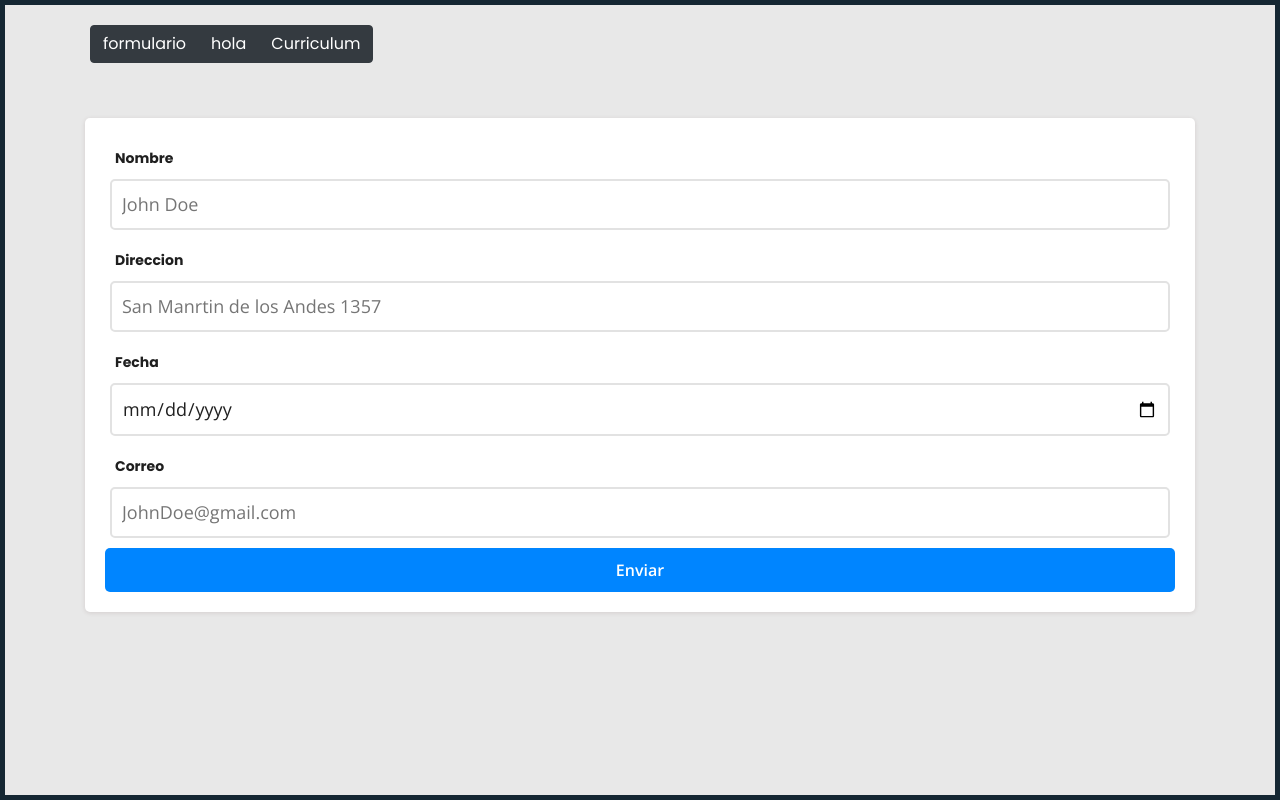
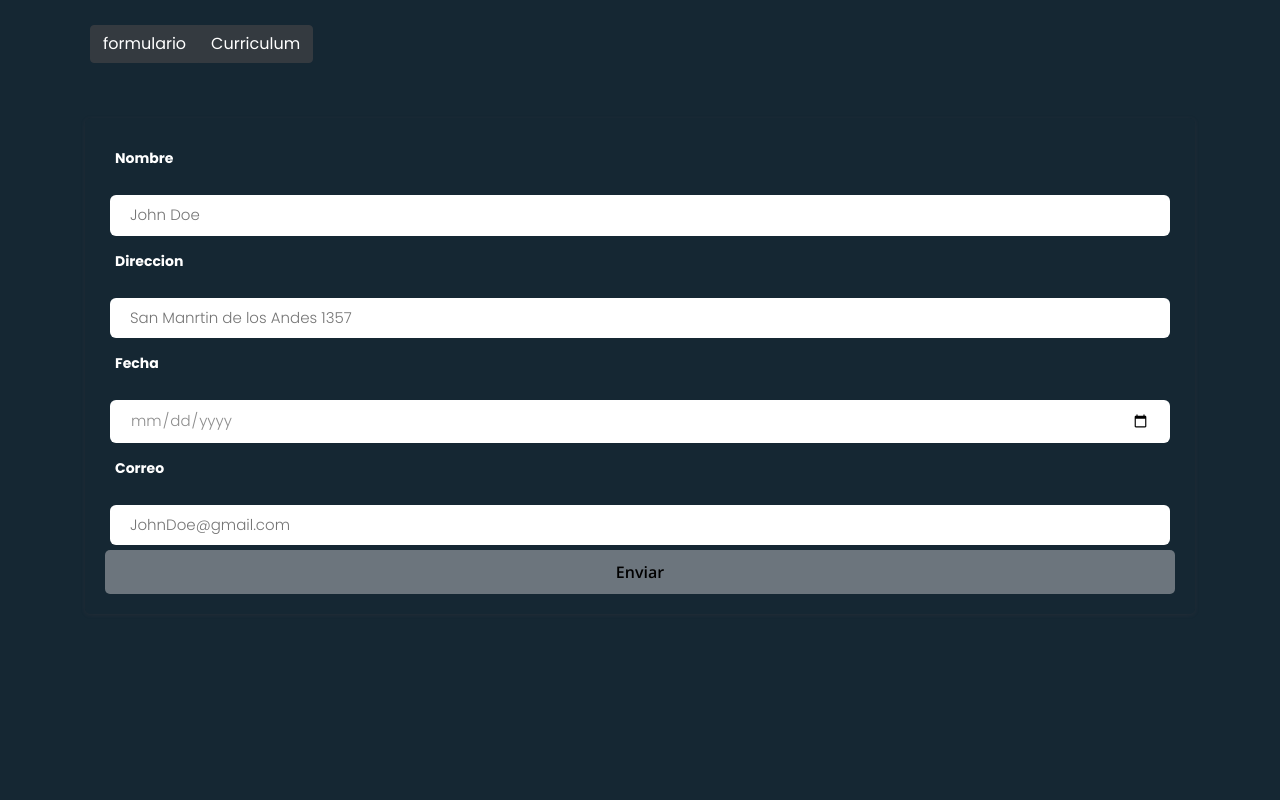
Before and after one commit to PatricioAGB/versel_react, a React (Create React App) app: page /curriculum in a window 1280 px wide. Built offline with nearby package versions, Linux system fonts and the light colour scheme.

Commit message:
add:Curriculum, Frmik

```diff
--- a/package.json
+++ b/package.json
@@ -6,6 +6,7 @@
     "@testing-library/jest-dom": "^5.16.1",
     "@testing-library/react": "^12.1.2",
     "@testing-library/user-event": "^13.5.0",
+    "formik": "^2.2.9",
     "react": "^17.0.2",
     "react-dom": "^17.0.2",
     "react-router-dom": "^6.2.1",
--- a/src/App.js
+++ b/src/App.js
@@ -1,8 +1,6 @@
 import React from "react";
 import Curriculum from './components/Curriculum';
 import FormsPeople from "./components/FormsPeople";
-import Hola from "./components/Hola";
-
 import {
   BrowserRouter,
   Routes,
@@ -13,27 +11,25 @@ import {
 
 
 
+
 function App() {
   return (
     <BrowserRouter>
       <div className="container">
         <div className="btn-group">
-          <Link to="formulario" className="btn btn-dark" >
-          formulario
-          </Link>
-          <Link to="hola" className="btn btn-dark" >
-          hola
+          {/* Navbar */}
+          <Link to="formulario" className="btn btn-dark">
+            formulario
           </Link>
           <Link to="curriculum" className="btn btn-dark" >
           Curriculum
           </Link>
         </div>
+        {/* Rutas */}
         <Routes>
           <Route path="/" exact />
           {/* seleccionamo la ruta */}
           <Route path="/formulario" element={<FormsPeople />} />
-          {/* seleccionamos la ruta */}
-          <Route path="/hola" element={<Hola />} />
           {/* seleccionamos la ruta */}
           <Route path="/curriculum" element={<Curriculum />} />
         </Routes>
--- a/src/Curriculum.css
+++ b/src/Curriculum.css
@@ -7,21 +7,40 @@
 }
 
 body {
-	background: #E8E8E8;
-	font-family: 'Open Sans', sans-serif;
+	/* background: #E8E8E8; */
+	/* font-family: 'Open Sans', sans-serif; */
+	font-family: 'Poppins', sans-serif;
+    font-weight: 400;
+    -webkit-font-smoothing: antialiased;
+    text-rendering: optimizeLegibility;
+    -moz-osx-font-smoothing: grayscale;
+    margin-left:auto;
+     margin-right:auto;
 }
 
 .contenedor {
-	min-height: 100vh;
+	/* min-height: 100vh;
 	display: flex;
 	align-items: flex-start;
-	justify-content: center;
+	justify-content: center; */
+	position: relative;
+    text-align: center;
+    display: -webkit-box;
+    display: -moz-box;
+    display: -ms-flexbox;
+    display: -webkit-flex;
+    display: flex;
+    -webkit-justify-content: center;
+    justify-content: center;
+    -webkit-align-items: center;
+    align-items: center;
+    padding: 60px;
 }
 
  .formulario {
 	min-width: 600px;
 	margin-top: 50px;
-	background: #fff;
+	/* background: #fff; */
 	border-radius: 5px;
 	padding: 20px;
 	box-shadow: rgba(105, 72, 72, 0.16) 0px 1px 4px;
@@ -36,22 +55,54 @@ body {
 	font-weight: 600;
 	font-size: 14px;
 	margin-bottom: 5px;
-	color: #1f1f1f;
+	color: #fff;
 }
 
 
 
-.formulario input,
+.formulario input
+{
+	width: 100%;
+    padding: 9px 20px;
+    text-align: left;
+    border: 0;
+    outline: 0;
+    border-radius: 6px;
+    background-color: #fff;
+    font-size: 15px;
+    font-weight: 300;
+    color: #8D8D8D;
+    -webkit-transition: all 0.3s ease;
+    transition: all 0.3s ease;
+    margin-top: 16px;
+}
 .formulario textarea {
-	font-family: 'Open Sans', sans-serif;
+	/* font-family: 'Open Sans', sans-serif;
 	width: 100%;
 	border-radius: 5px;
 	border: 2px solid #e2e2e2;
 	font-size: 18px;
 	padding: 10px;
 	margin-bottom: 5px;
-	color: #1f1f1f;
+	color: #1f1f1f; */
+	position: static !important;
+    width: 100%;
+    padding: 8px 20px;
+    border-radius: 6px;
+    text-align: left;
+    background-color: #fff;
+    border: 0;
+    font-size: 15px;
+    font-weight: 300;
+    color: #8D8D8D;
+    outline: none;
+    resize: none;
+    height: 120px;
+    -webkit-transition: none;
+    transition: none;
+    margin-bottom: 14px;
 }
+
 
 .formulario input:focus {
 	outline: none;
@@ -65,8 +116,8 @@ body {
 }
 
 .formulario button[type="submit"] {
-	display: block;
-	background: #0085FF;
+	/* display: block;
+	background: #0085FF; */
 	font-weight: 600;
 	font-family: 'Open Sans', sans-serif;
 	border: none;
@@ -74,9 +125,13 @@ body {
 	width: 100%;
 	padding: 10px;
 	border-radius: 5px;
-	color: #fff;
+	/* color: #fff; */
 	font-size: 16px;
 	transition: .3s ease all;
+	background-color: #6C757D;
+    outline: none;
+    border: 0px;
+     box-shadow: none;
 }
 
 .formulario button[type="submit"]:hover {
--- a/src/components/Hola.jsx
+++ /dev/null
@@ -1,10 +0,0 @@
-import React from 'react';
-    const Hola = () =>{
-        return(
-            <div>
-                <h1>Hola Mundo </h1>
-            </div>
-        );
-    }
-
-export default Hola;
```
